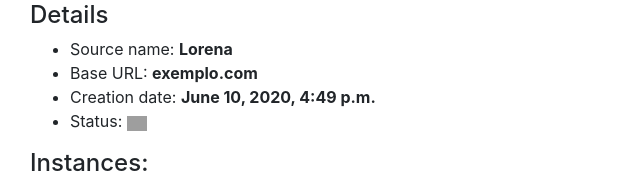
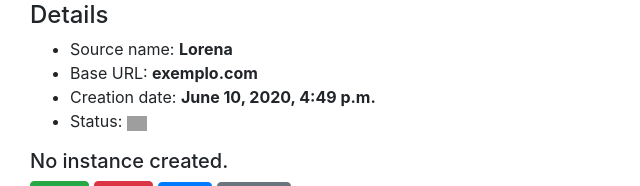
Before and after one commit to LorenaMendes/django-web-interface, a Django app: page /detail/1/ in a window 1280 px wide. Shown: the part 56-242 px from the top of the page, without its empty margins (0-640 px from the left). Run offline with Django 3.2, Linux system fonts and the light colour scheme; data comes from the database, SQL or seed files in the repository; some libraries are stand-ins or nearby versions; grey boxes are pictures that could not be loaded.

Commit message:
Some minor fixes

```diff
--- a/main/templates/main/base.html
+++ b/main/templates/main/base.html
@@ -33,6 +33,7 @@
     <script src="{% static 'js/steps.js' %}"></script>
     <script src="{% static 'js/navmenu.js' %}"></script>
     <script src="http://ajax.aspnetcdn.com/ajax/jquery.validate/1.11.1/jquery.validate.min.js"></script>
+
     {% block js %}
     {% endblock %}
 </body>
--- a/main/templates/main/detail_crawler.html
+++ b/main/templates/main/detail_crawler.html
@@ -40,10 +40,11 @@ Crawler "{{ crawler.source_name }}"
             {% endif %}
         </div>
         <div class="col" id="instance_running">
-            {{last_instance.running}}
+            {{crawler.running}}
         </div>
     </div>
 
+    {% if last_instance is not None %}
     <!-- Instances table -->
     <div class="row">
         <div class="col">
@@ -72,6 +73,13 @@ Crawler "{{ crawler.source_name }}"
             </table>
         </div>
     </div>
+    {% else %}
+    <div class="row">
+        <div class="col">
+            <h5>No instance created.</h5>
+        </div>
+    </div>
+    {% endif %}
 
     <!-- Run/Stop/Del/Edit Buttons -->
     <div class="row">
--- a/main/views.py
+++ b/main/views.py
@@ -96,8 +96,8 @@ def create_instance(crawler_id, instance_id):
     return obj
 
 def tail_log_file(request, instance_id):
-    out = subprocess.run(["tail", f"crawlers/log/{instance_id}.out", "-n", "15"], stdout=subprocess.PIPE).stdout
-    err = subprocess.run(["tail", f"crawlers/log/{instance_id}_error.out", "-n", "15"], stdout=subprocess.PIPE).stdout
+    out = subprocess.run(["tail", f"crawlers/log/{instance_id}.out", "-n", "5"], stdout=subprocess.PIPE).stdout
+    err = subprocess.run(["tail", f"crawlers/log/{instance_id}_error.out", "-n", "5"], stdout=subprocess.PIPE).stdout
     return JsonResponse({
         "out": out.decode('utf-8'),
         "err": err.decode('utf-8'),
```
Also changed, not shown: 1 other file.
